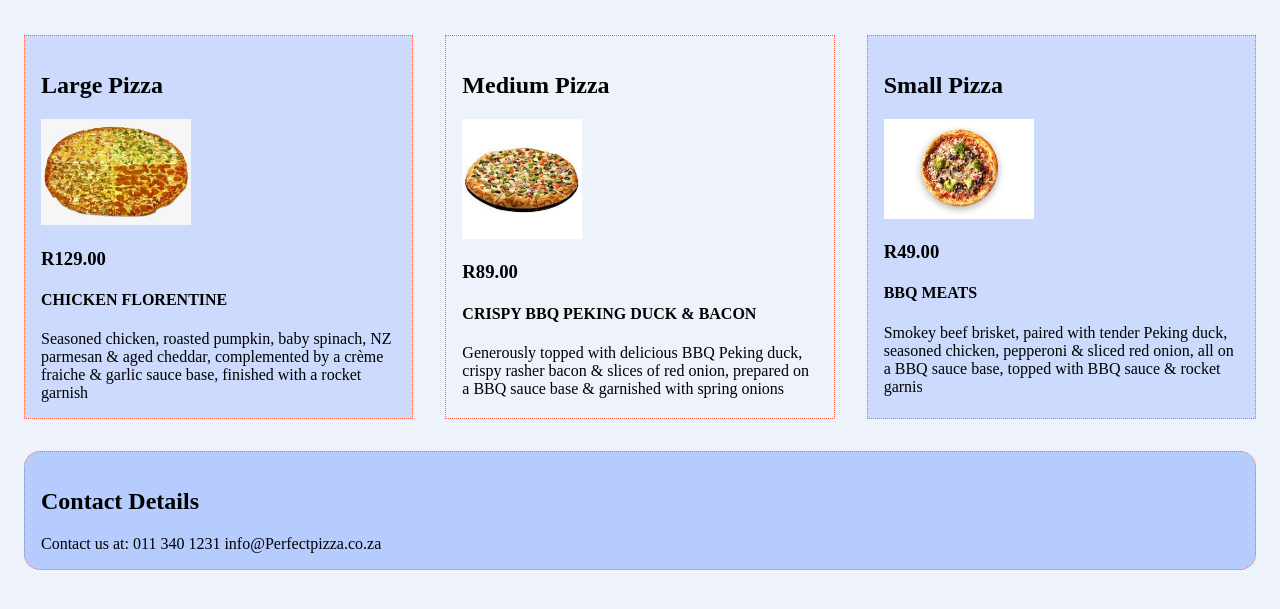
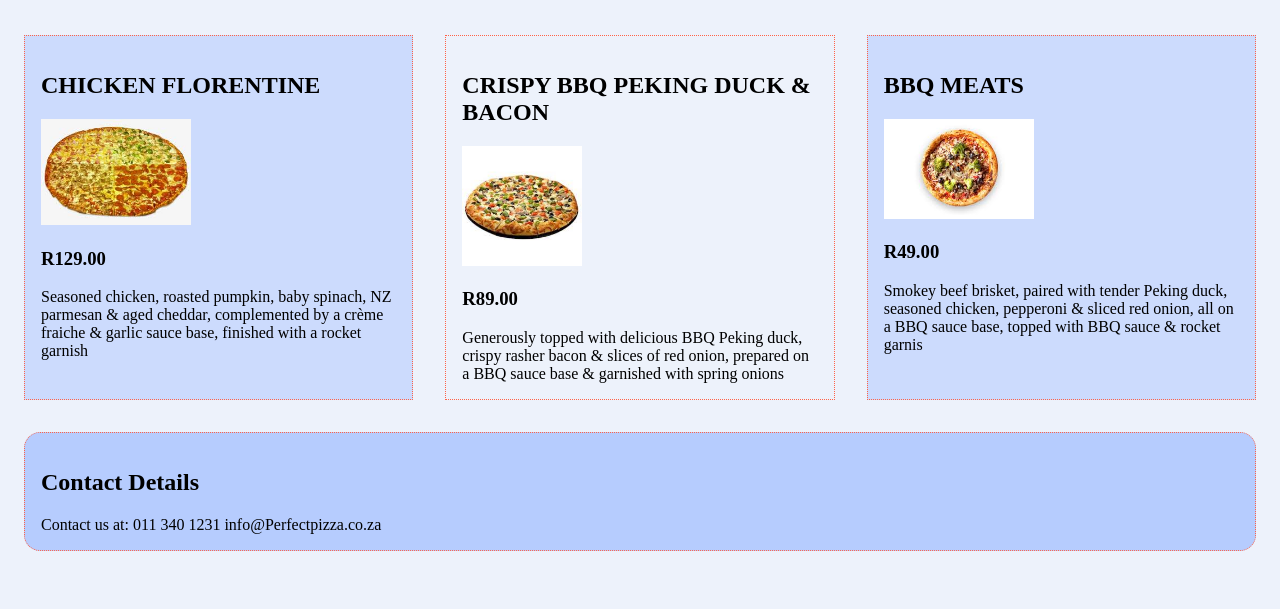
Before and after one commit to cktshukudu/Perfect-Pizza, a plain HTML site: page index.html in a window 1280 px wide. Shown: the part 61-670 px from the top of the page. Drawn offline with Linux system fonts and the light colour scheme.

Commit message:
update all the changes made

```diff
--- a/index.html
+++ b/index.html
@@ -13,29 +13,26 @@
     </div>
     <div class="pizzas">
     <div class="pizza large_pizza">
-        <h2>Large Pizza</h2>
+        <h2>CHICKEN FLORENTINE</h2>
         <img src="large.jpg" width="150">
        <h3>R129.00</h3>
         <div>
-        <h4>CHICKEN FLORENTINE</h4>
         Seasoned chicken, roasted pumpkin, baby spinach, NZ parmesan & aged cheddar, complemented by a crème fraiche & garlic sauce base, finished with a rocket garnish
         </div>
         </div>
 <div class="pizza medium_pizza">
-    <h2>Medium Pizza</h2>
+    <h2>CRISPY BBQ PEKING DUCK & BACON</h2>
     <img src="medium.jpg" width="120">
    <h3>R89.00</h3>
    <div>
-    <h4>CRISPY BBQ PEKING DUCK & BACON</h4>
     Generously topped with delicious BBQ Peking duck, crispy rasher bacon & slices of red onion, prepared on a BBQ sauce base & garnished with spring onions
 </div>
      </div>
     <div class="pizza small_pizza">
-        <h2>Small Pizza</h2>
+        <h2>BBQ MEATS</h2>
         <img src="small.jpg" width="150">
        <h3>R49.00</h3>
         <div>
-       <h4> BBQ MEATS</h4>
         Smokey beef brisket, paired with tender Peking duck, seasoned chicken, pepperoni & sliced red onion, all on a BBQ sauce base, topped with BBQ sauce & rocket garnis
    </div>
 </div>
```
